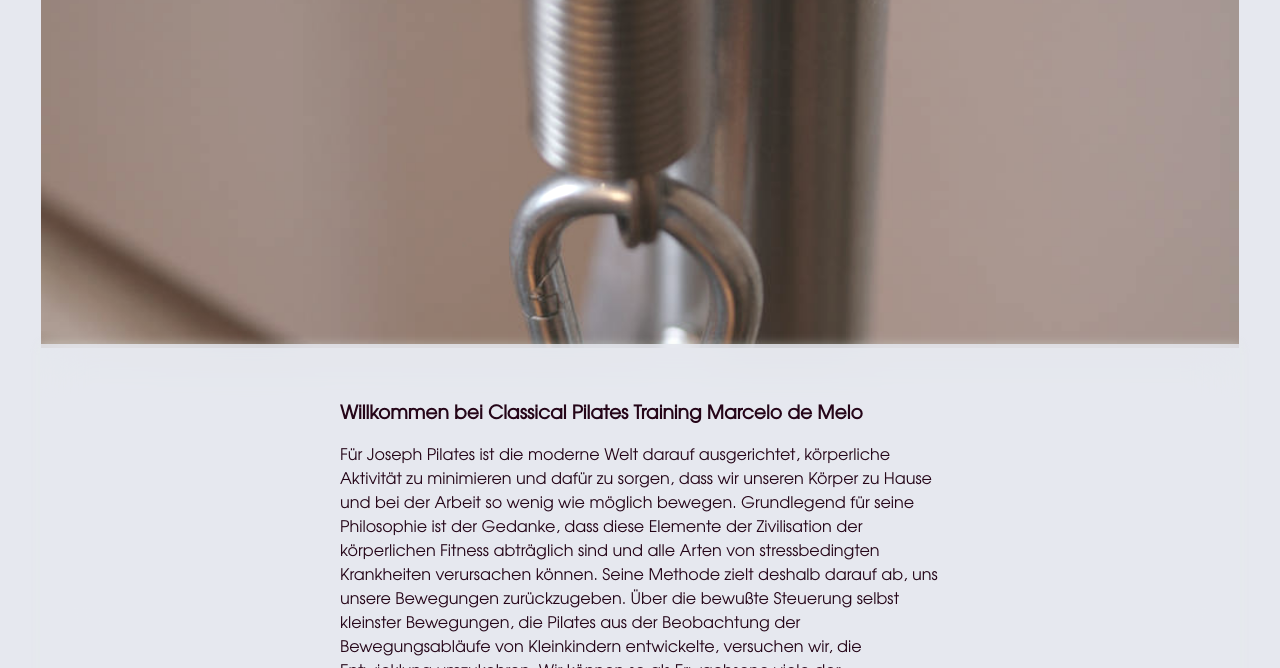
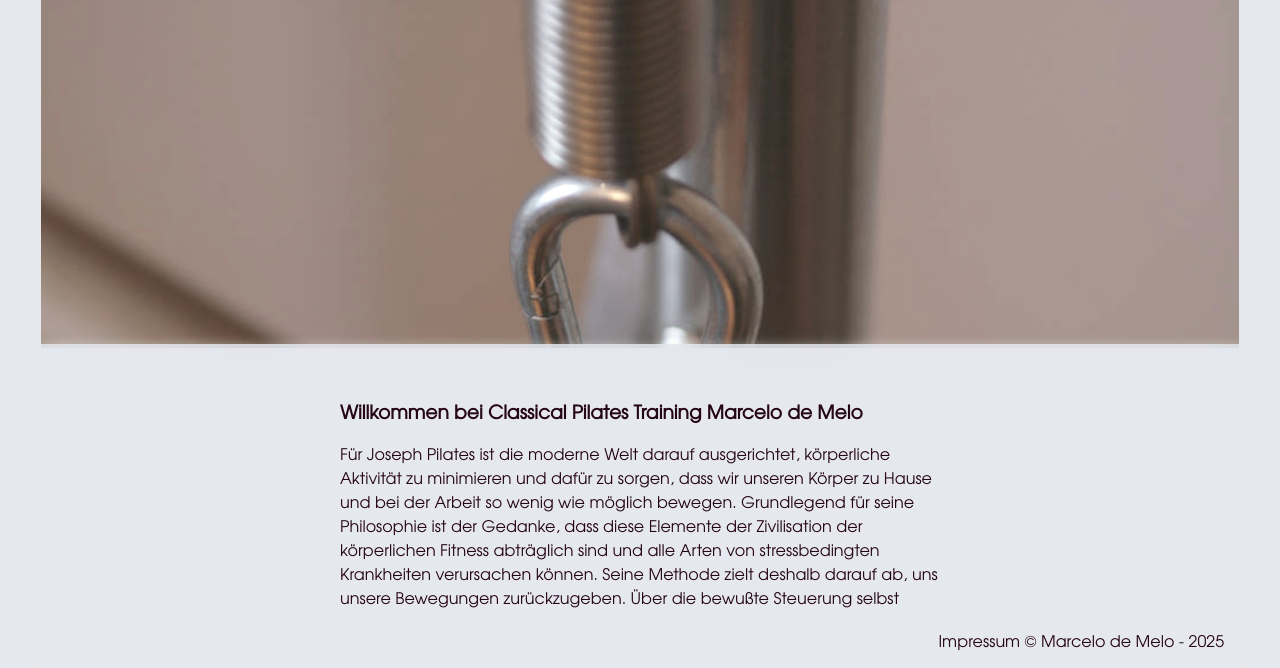
Before and after one commit to stoerie/src, a plain HTML site: page index.html in a window 1280 px wide. Shown: the part 132-800 px from the top of the page. Drawn offline with Linux system fonts and the light colour scheme.

Commit message:
improvements

```diff
--- a/index.html
+++ b/index.html
@@ -33,9 +33,9 @@
           </svg>
         </a>
         <a href="#Joseph_Pilates">Joseph Pilates</a>
-        <a href="#Marcelo_de_Melo">Marcelo de Melo</a>
-        <a href="#Das_Training">Das Training</a>
-        <a href="#Kontakt_Impressum">Kontakt / Impressum</a>
+        <a href="#Marcelo_de_Melo">Marcelo</a>
+        <a href="#Das_Training">Training</a>
+        <a href="#Kontakt_Impressum">Kontakt</a>
       </div>
     </nav>
     <div id="content">
@@ -230,7 +230,7 @@
           </p>
         </section>
       </article>
-      <footer>© Marcelo de Melo - 2025</footer>
+      <footer><a href="#Kontakt_Impressum">Impressum</a> © Marcelo de Melo - 2025</footer>
     </div>
   </body>
 </html>
--- a/style.css
+++ b/style.css
@@ -145,6 +145,7 @@ a {
 }
 a[href="#Home"] {
     width: var(--nav_logo_width);
+    max-width: 3vw;
     display: flex;
     align-content: center;
     justify-content: center;
@@ -229,9 +230,9 @@ footer {
     /* height: 20rem; */
     /* margin-top: -2em; */
     /* z-index: 9999; */
-    scroll-snap-align: start;
+    /* scroll-snap-align: start;
     text-align: center;
-    padding: 3rem 0;
+    padding: 3rem 0; */
 }
 
 
@@ -263,3 +264,14 @@ blockquote:before {
     content: close-quote;
     float: right;
 }  */
+
+footer{
+    position: fixed;
+    bottom: 0;
+    right: 0;
+    left: 0;
+    z-index: 9999999999;
+    background-color: var(--body_bg);
+    padding: 1rem;
+    text-align: right;
+}
```
